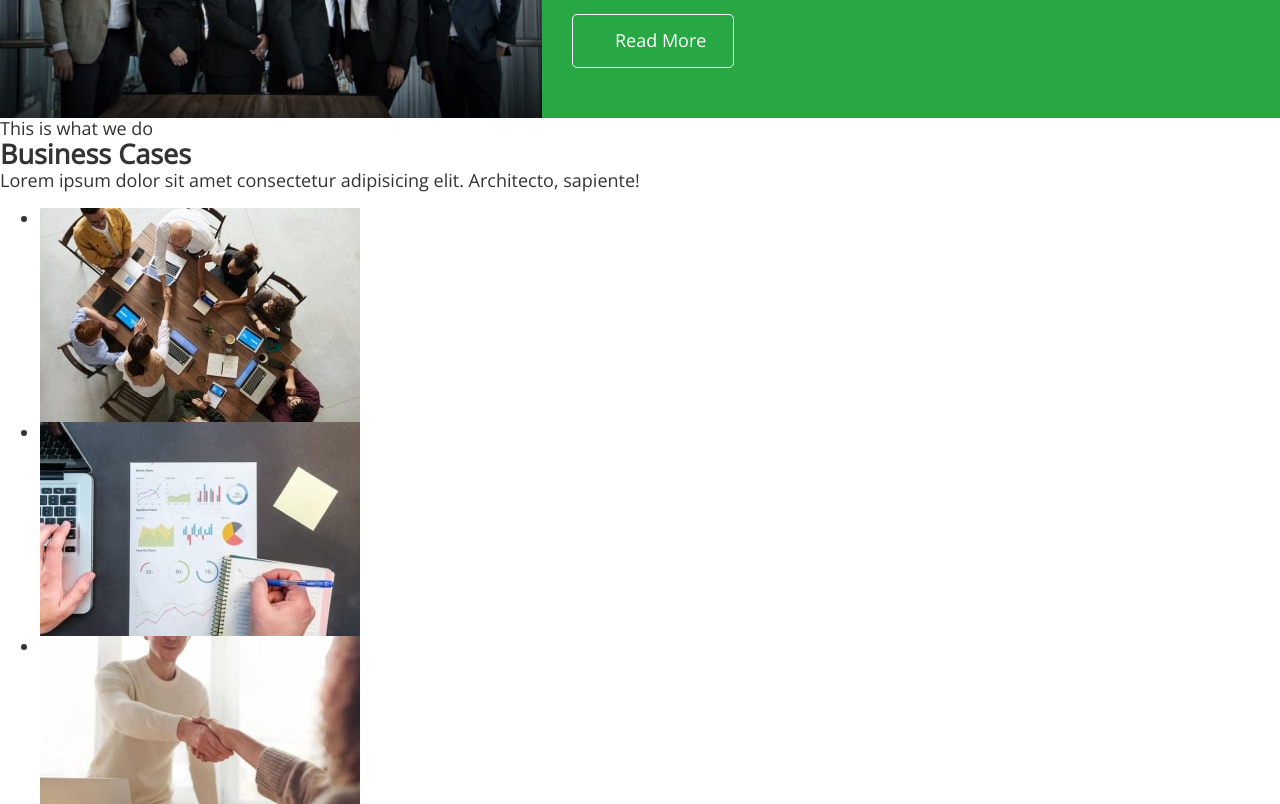
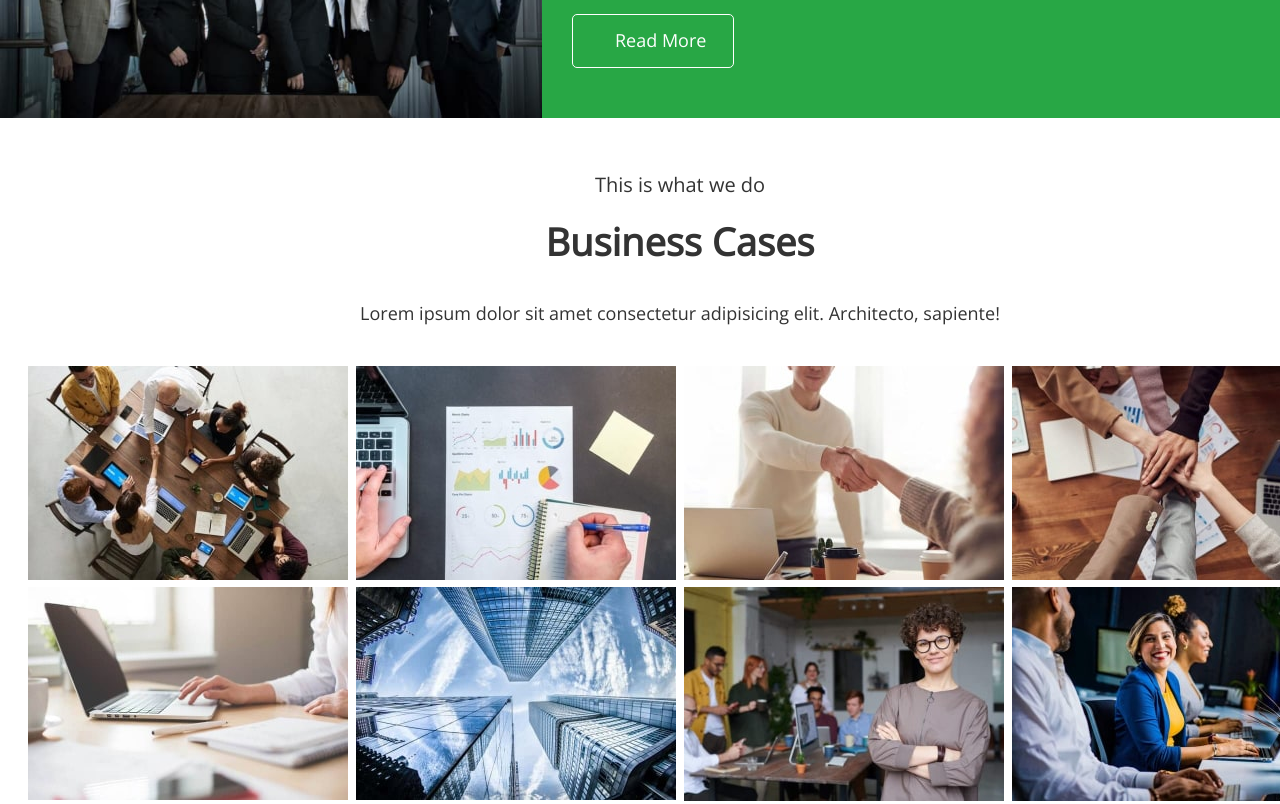
Before and after one commit to YanLozovskyi/fson-79-anonymous, a plain HTML site: page index.html in a window 1280 px wide. Shown: the part 1360-2164 px from the top of the page. Drawn offline with nearby package versions, Linux system fonts and the light colour scheme.

Commit message:
add styles cases

```diff
--- a/css/styles.css
+++ b/css/styles.css
@@ -264,3 +264,39 @@ address {
 
   padding: 11px 27px 12px 42px;
 }
+
+/* cases */
+
+.cases {
+  padding-top: 50px;
+  padding-bottom: 48px;
+
+  text-align: center;
+}
+
+.cases-toptitle {
+  margin-bottom: 16px;
+
+  font-size: 20px;
+  line-height: 1.65;
+}
+
+.cases-title {
+  margin-bottom: 34px;
+
+  font-size: 38px;
+  line-height: 48px;
+}
+
+.cases-text {
+  margin-bottom: 39px;
+
+  line-height: 1.56;
+}
+
+.cases-list {
+  display: flex;
+  flex-wrap: wrap;
+  gap: 8px;
+  row-gap: 7px;
+}
--- a/index.html
+++ b/index.html
@@ -87,7 +87,8 @@
             <svg class="hero-link-icon" width="9" height="18">
               <use href="./images/icons/sprite.svg#icon-angle-right"></use>
             </svg>
-            Read More</a>
+            Read More</a
+          >
         </div>
       </section>
 
@@ -107,7 +108,6 @@
                 Lorem ipsum, dolor sit amet consectetur adipisicing elit.
                 Consequatur, necessitatibus!
               </p>
-
             </li>
             <li class="about-item">
               <div class="about-icon-wraper">
@@ -120,7 +120,6 @@
                 Lorem ipsum, dolor sit amet consectetur adipisicing elit.
                 Consequatur, necessitatibus!
               </p>
-
             </li>
             <li class="about-item">
               <div class="about-icon-wraper">
@@ -149,33 +148,34 @@
               width="680"
               height="460"
             />
-         </div >
+          </div>
           <div class="solution-text-wrapper">
             <p class="solution-toptitle">What you are looking for</p>
             <h2 class="solution-title">We provide bespoke solutions</h2>
             <p class="solution-text">
-              Lorem ipsum dolor, sit amet consectetur adipisicing elit. Voluptate,
-              ipsum dignissimos quae laudantium asperiores nam aliquid impedit harum
-              illum dolore explicabo ab dolores itaque rerum temporibus doloribus
-              iste maiores deleniti?
+              Lorem ipsum dolor, sit amet consectetur adipisicing elit.
+              Voluptate, ipsum dignissimos quae laudantium asperiores nam
+              aliquid impedit harum illum dolore explicabo ab dolores itaque
+              rerum temporibus doloribus iste maiores deleniti?
             </p>
             <a href="" class="solution-link link">
               <button class="solution-btn" type="button">Read More</button>
             </a>
-          </div >
-       </div >
+          </div>
+        </div>
       </section>
 
       <!-- Cases -->
 
       <section class="cases">
+        <div class="container">
           <p class="cases-toptitle">This is what we do</p>
           <h2 class="cases-title">Business Cases</h2>
           <p class="cases-text">
             Lorem ipsum dolor sit amet consectetur adipisicing elit. Architecto,
             sapiente!
           </p>
-        <ul class="cases-list">
+          <ul class="cases-list list">
             <li class="cases-item">
               <img
                 height="214"
@@ -249,6 +249,7 @@
               />
             </li>
           </ul>
+        </div>
       </section>
 
       <!--Blog Post  -->
```
Lines whose indentation alone changed are shown as unchanged.
